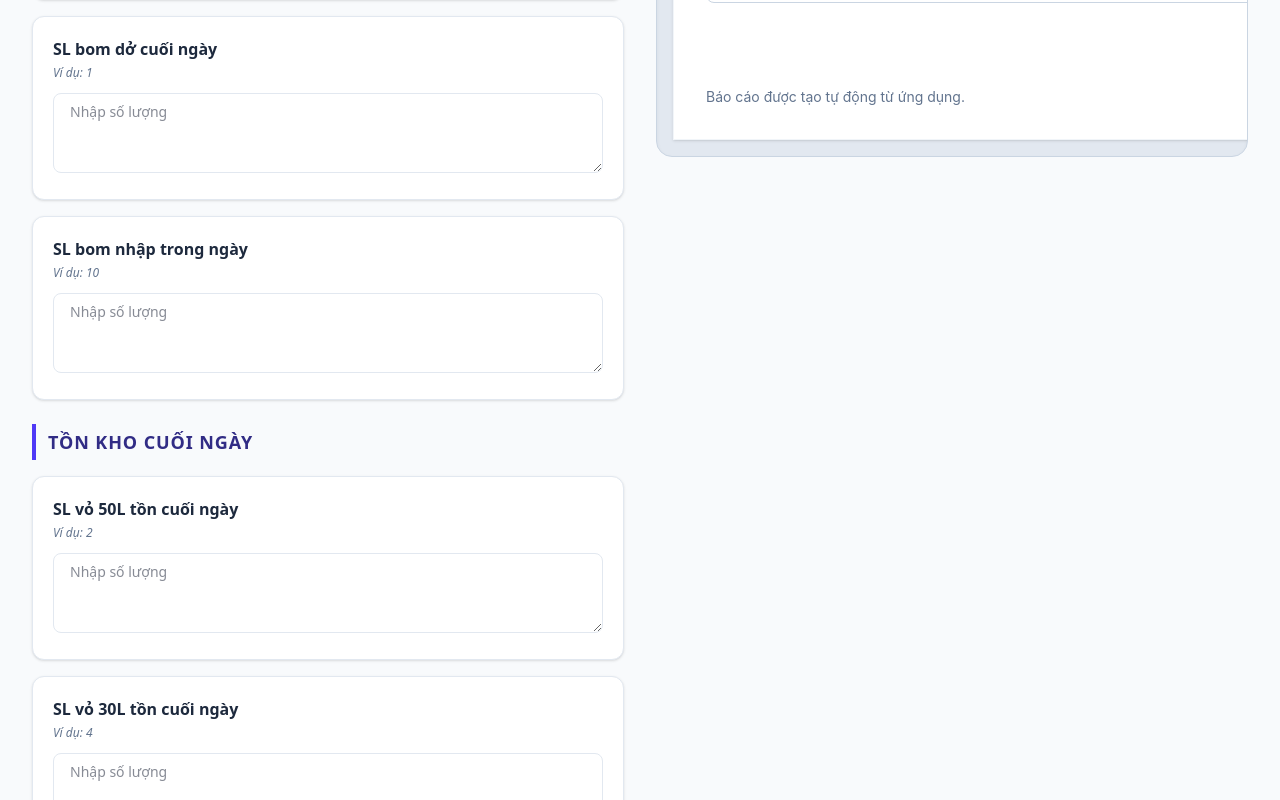
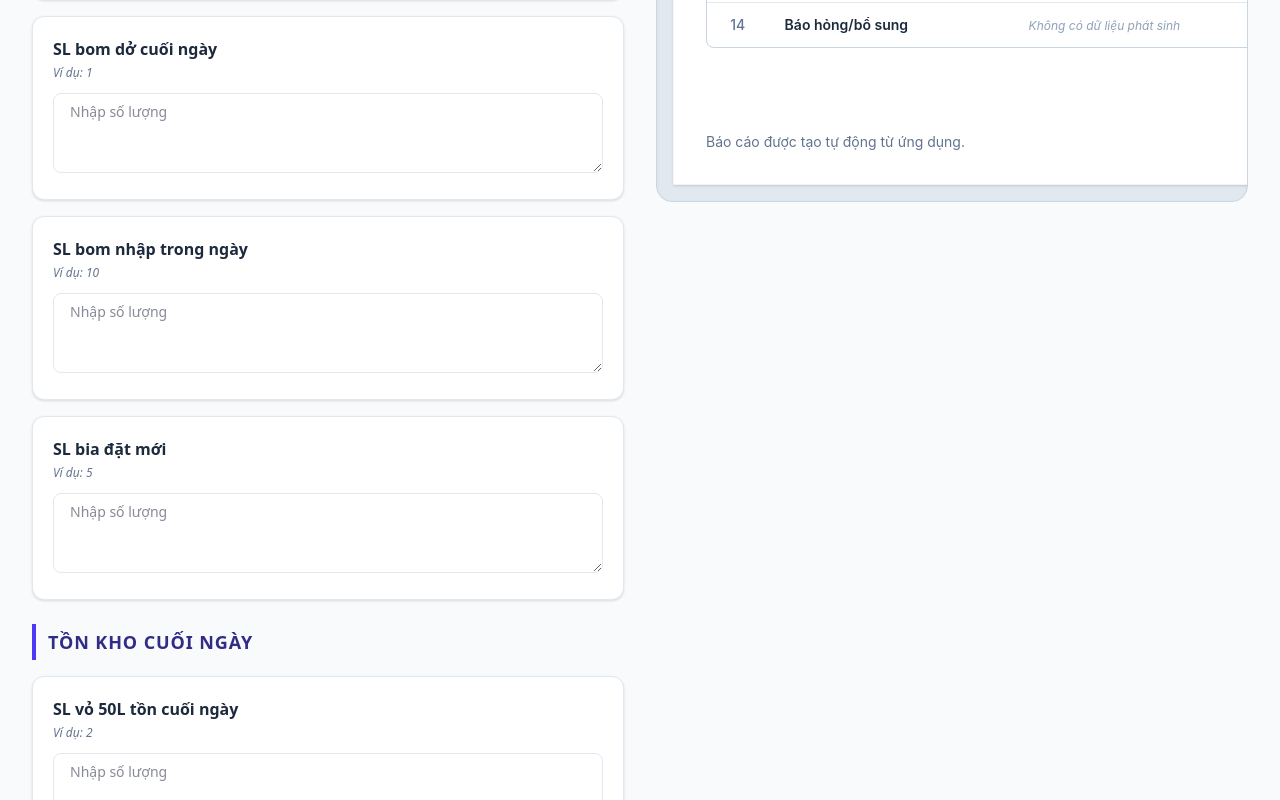
Before and after one commit to npnam151-rgb/CS-BC-Bar, a React (Vite) app: page / in a window 1280 px wide. Shown: the part 1101-1901 px from the top of the page. Built offline with nearby package versions, Linux system fonts and the light colour scheme.

Commit message:
feat: Add new beer order count field
Adds a new field to track the quantity of new beer orders placed during the day. This is part of expanding the data points collected in the daily report. The existing IDs for 'TỒN KHO CUỐI NGÀY' category have been adjusted to accommodate the new field.

```diff
--- a/src/types.ts
+++ b/src/types.ts
@@ -29,18 +29,19 @@ export const CHECKLIST_ITEMS: ChecklistItemDef[] = [
   { id: 3, category: 'SỐ LƯỢNG TRONG NGÀY', title: 'SL bom 50L bán trong ngày', placeholder: 'Nhập số lượng', example: '3' },
   { id: 4, category: 'SỐ LƯỢNG TRONG NGÀY', title: 'SL bom dở cuối ngày', placeholder: 'Nhập số lượng', example: '1' },
   { id: 5, category: 'SỐ LƯỢNG TRONG NGÀY', title: 'SL bom nhập trong ngày', placeholder: 'Nhập số lượng', example: '10' },
+  { id: 6, category: 'SỐ LƯỢNG TRONG NGÀY', title: 'SL bia đặt mới', placeholder: 'Nhập số lượng', example: '5' },
 
   // TỒN VỎ CUỐI NGÀY
-  { id: 6, category: 'TỒN KHO CUỐI NGÀY', title: 'SL vỏ 50L tồn cuối ngày', placeholder: 'Nhập số lượng', example: '2' },
-  { id: 7, category: 'TỒN KHO CUỐI NGÀY', title: 'SL vỏ 30L tồn cuối ngày', placeholder: 'Nhập số lượng', example: '4' },
-  { id: 8, category: 'TỒN KHO CUỐI NGÀY', title: 'SL vỏ keg1L tồn cuối ngày', placeholder: 'Nhập số lượng', example: '20' },
+  { id: 7, category: 'TỒN KHO CUỐI NGÀY', title: 'SL vỏ 50L tồn cuối ngày', placeholder: 'Nhập số lượng', example: '2' },
+  { id: 8, category: 'TỒN KHO CUỐI NGÀY', title: 'SL vỏ 30L tồn cuối ngày', placeholder: 'Nhập số lượng', example: '4' },
+  { id: 9, category: 'TỒN KHO CUỐI NGÀY', title: 'SL vỏ keg1L tồn cuối ngày', placeholder: 'Nhập số lượng', example: '20' },
 
   // TỒN ĐỒ UỐNG KHÁC CUỐI NGÀY
-  { id: 9, category: 'TỒN KHO CUỐI NGÀY', title: 'SL rượu tồn cuối ngày', placeholder: 'Nhập số lượng, dung tích', example: '5 chai' },
-  { id: 10, category: 'TỒN KHO CUỐI NGÀY', title: 'SL uni tồn cuối ngày', placeholder: 'Nhập số lượng', example: '1 thùng' },
-  { id: 11, category: 'TỒN KHO CUỐI NGÀY', title: 'SL nước ngọt tồn cuối ngày', placeholder: 'Nhập số lượng', example: '3 thùng' },
+  { id: 10, category: 'TỒN KHO CUỐI NGÀY', title: 'SL rượu tồn cuối ngày', placeholder: 'Nhập số lượng, dung tích', example: '5 chai' },
+  { id: 11, category: 'TỒN KHO CUỐI NGÀY', title: 'SL uni tồn cuối ngày', placeholder: 'Nhập số lượng', example: '1 thùng' },
+  { id: 12, category: 'TỒN KHO CUỐI NGÀY', title: 'SL nước ngọt tồn cuối ngày', placeholder: 'Nhập số lượng', example: '3 thùng' },
 
   // VẤN ĐỀ & SỬA CHỮA
-  { id: 12, category: 'VẤN ĐỀ & BÁO HỎNG', title: 'Vấn đề phát sinh', placeholder: 'Các vấn đề phát sinh trong ca', example: 'Khách phàn nàn bia nhiều bọt' },
-  { id: 13, category: 'VẤN ĐỀ & BÁO HỎNG', title: 'Báo hỏng/bổ sung', placeholder: 'Báo những thứ hỏng cần sửa chữa hoặc bổ sung công cụ dụng cụ', example: 'Vòi rót bia số 2 bị rỉ nước' },
+  { id: 13, category: 'VẤN ĐỀ & BÁO HỎNG', title: 'Vấn đề phát sinh', placeholder: 'Các vấn đề phát sinh trong ca', example: 'Khách phàn nàn bia nhiều bọt' },
+  { id: 14, category: 'VẤN ĐỀ & BÁO HỎNG', title: 'Báo hỏng/bổ sung', placeholder: 'Báo những thứ hỏng cần sửa chữa hoặc bổ sung công cụ dụng cụ', example: 'Vòi rót bia số 2 bị rỉ nước' },
 ];
```
